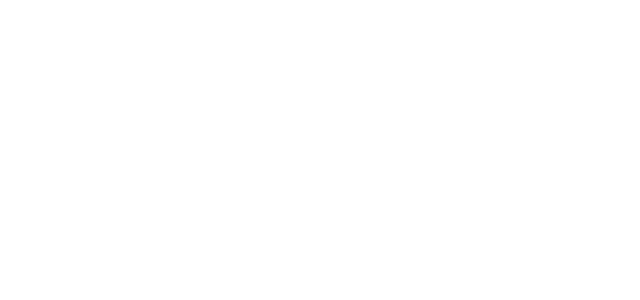
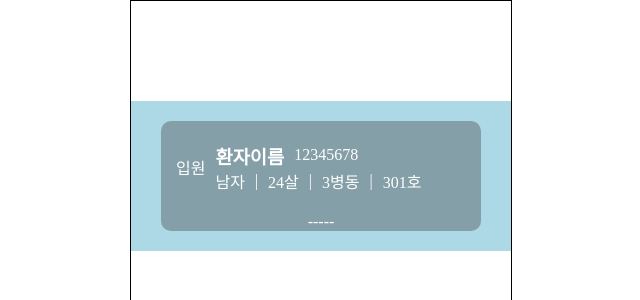
Before and after one commit to eJoy89/doctor_mobile, a Vue app: page /main in a window 1280 px wide. Before the commit this address had no page. Shown: the top 300 px of the page, without its empty margins (319-959 px from the left). Built offline with nearby package versions, Linux system fonts and the light colour scheme.

Commit message:
new project`s components test

```diff
--- a/src/App.vue
+++ b/src/App.vue
@@ -1,15 +1,18 @@
 <template>
   <main class="app-main">
+    <SwiperComponent/>
     <RouterView />
   </main>
 </template>
 
 <script>
+import SwiperComponent from './components/SwiperComponent.vue'
+
 
 export default {
   name: 'App',
   components: {
-    // HelloWorld
+    SwiperComponent
   },
   mounted() {
     console.log('open')
--- /dev/null
+++ b/src/components/SwiperComponent.vue
@@ -0,0 +1,80 @@
+<template>
+    <div class="swiper-content-container">
+        <div class="swiper-container">
+            <div class="swiper-card">
+                <div style="display: flex; align-items: center; column-gap: 10px; height: 80%; padding: 15px;">
+                    <div>
+                        <span>입원</span>
+                    </div>
+                    <div style="display: flex; flex-direction: column;">
+                        <div style="display: flex; align-items: center; column-gap: 10px; color: #fff;">
+                            <h3>환자이름</h3>
+                            <p>12345678</p>
+                        </div>
+                        <div style="display: flex; column-gap: 10px; align-items: center;">
+                            <p>남자</p>
+                            <p>|</p>
+                            <p>24살</p>
+                            <p>|</p>
+                            <p>3병동</p>
+                            <p>|</p>
+                            <p>301호</p>
+                        </div>
+                    </div>
+                </div>
+
+                <div style="height: 20%; display: flex; align-items: center; justify-content: center;">-----</div>
+            </div>
+            <div class="swiper-card"></div>
+        </div>
+    </div>
+</template>
+
+<script>
+export default {
+
+}
+</script>
+
+<style lang="scss" scoped>
+h3, p{
+    margin: 0;
+}
+.swiper-content-container {
+    width: 380px;
+    height: calc(100vh - 102px);
+    border: 1px solid black;
+    padding-top: 100px;
+    overflow: hidden;
+
+    .swiper-container {
+        width: calc(100% - 20px);
+        height: 150px;
+        padding: 0 10px;
+        background: lightblue;
+        display: flex;
+        align-items: center;
+        overflow-x: auto;
+        scroll-snap-type: x mandatory;
+        -webkit-overflow-scrolling: touch;
+
+        &::-webkit-scrollbar {
+            display: none;
+        }
+
+        .swiper-card {
+            color: #ffff;
+            display: flex;
+            flex-direction: column;
+            flex: 0 0 auto;
+            width: calc(100% - 40px);
+            height: calc(100% - 40px);
+            border-radius: 10px;
+            background: rgba(66, 64, 64, 0.377);
+            margin: 0 20px;
+            scroll-snap-align: center;
+            user-select: none;
+        }
+    }
+}
+</style>
--- a/src/route.js
+++ b/src/route.js
@@ -1,7 +1,8 @@
 import { createRouter, createWebHistory } from 'vue-router';
 
 const routes = [
-    { path: '/', name: '', component: () => import('@/components/DragPage.vue') },
+
+    { path: '/drag', name: '', component: () => import('@/components/DragPage.vue') },
     { path: '/sideMenu', name: '', component: () => import('@/components/sideMenu.vue') },
 ];
 
```
